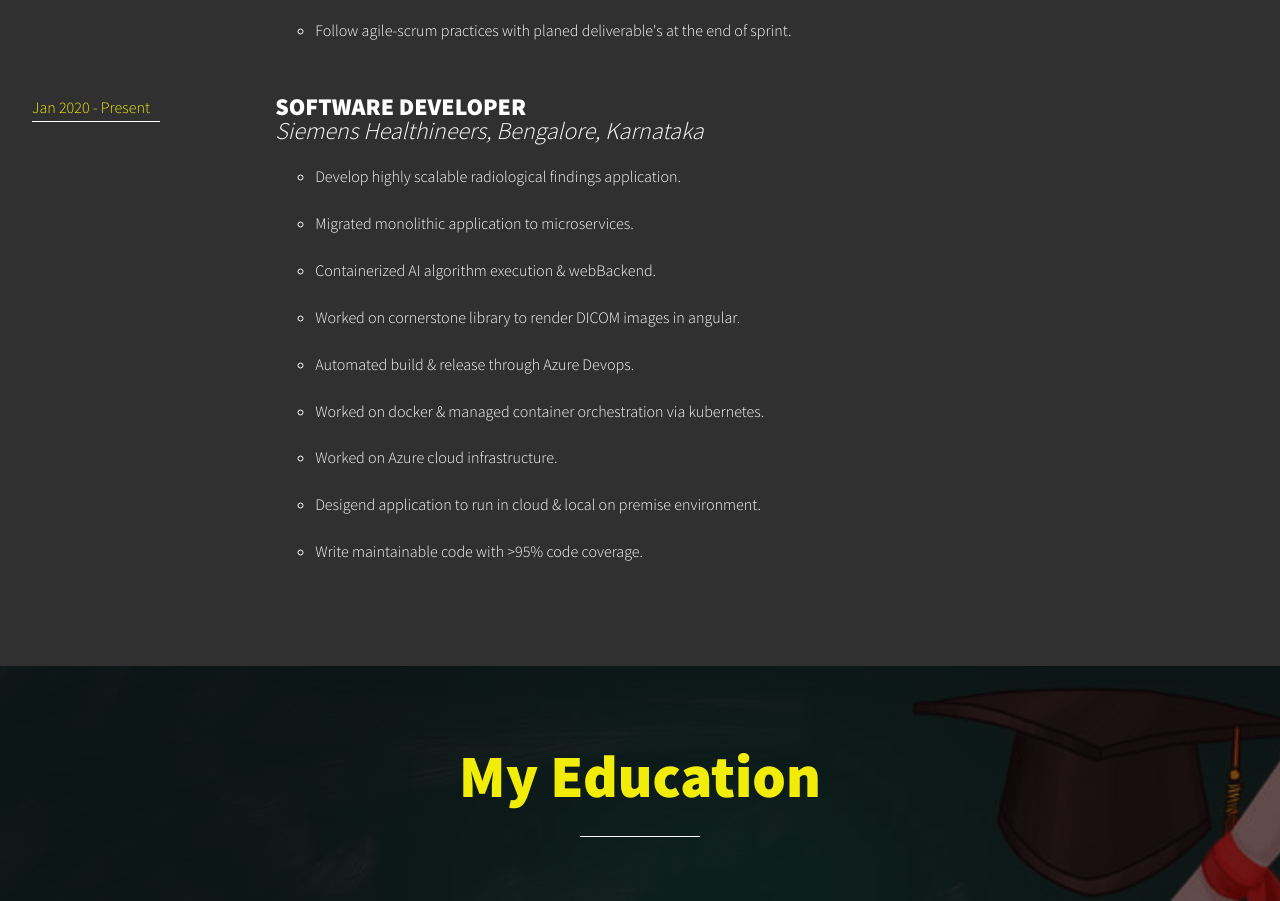
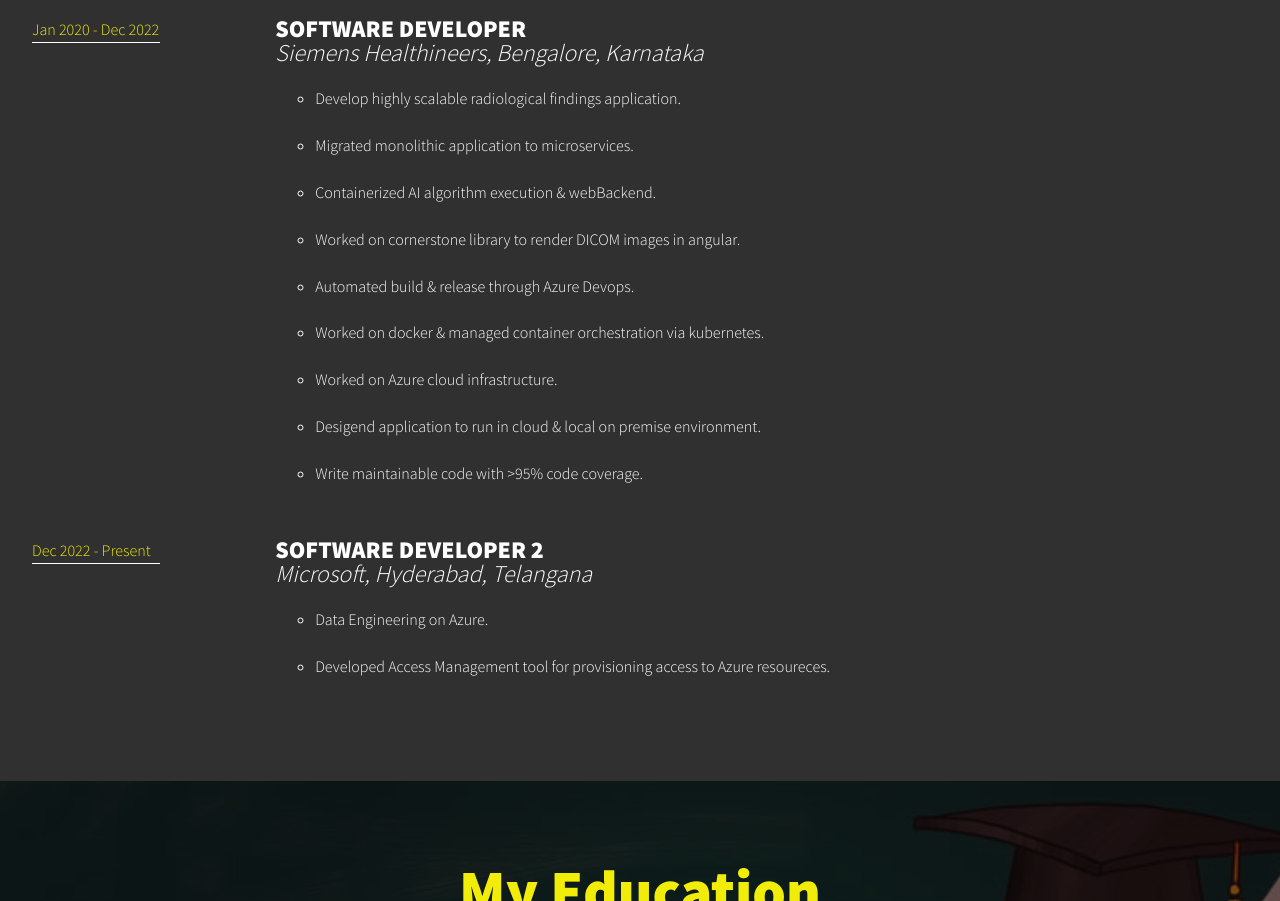
Before and after one commit to NitheshTermin/nitheshtermin.github.io, a plain HTML site: page index.html in a window 1280 px wide. Shown: the part 2216-3117 px from the top of the page. Drawn offline with nearby package versions, Linux system fonts and the light colour scheme.

Commit message:
Updated job details

```diff
--- a/index.html
+++ b/index.html
@@ -81,8 +81,7 @@
         <p class="section__subtitle section__subtitle--about">Full-stack developer based out of Bangalore</p>
         <div class="about-me__body">
             <p>Focused professional and passionate developer with <span id="experience" style="font-weight:bold;"></span> years of full stack development
-                and a proven knowledge of application development and troubleshooting. Aiming to leverage
-                my skills to successfully fill the developer role at your organization.
+                and a proven knowledge of application development and troubleshooting.
             </p>
         </div>
         <img class="about-me__img" src="img/Nithesh_Skills_small.jpg" alt="">
@@ -132,7 +131,7 @@
             </div>
         </div>
         <div class="portfolio">
-            <div class="tenure">Jan 2020 - Present</div>
+            <div class="tenure">Jan 2020 - Dec 2022</div>
             <div class="experience">
                 <h3 class="designation">Software Developer</h2>
                 <h3 class="company">Siemens Healthineers, Bengalore, Karnataka</h1>
@@ -171,6 +170,26 @@
                         </li>
                         <li>
                             <h4>Write maintainable code with >95% code coverage.</h4>
+                        </li>
+                    </ul>
+                </div>
+
+            </div>
+        </div>
+        <div class="portfolio">
+            <div class="tenure">Dec 2022 - Present</div>
+            <div class="experience">
+                <h3 class="designation">Software Developer 2</h2>
+                <h3 class="company">Microsoft, Hyderabad, Telangana</h1>
+                <div class="tasks">
+                    <ul>
+                        <li>
+                            <h4>Data Engineering on Azure.
+                            </h4>
+                        </li>
+                        <li>
+                            <h4>Developed Access Management tool for provisioning access to Azure resoureces.
+                            </h4>
                         </li>
                     </ul>
                 </div>
```
Also changed, not shown: img/NitheshDev.JPG.
